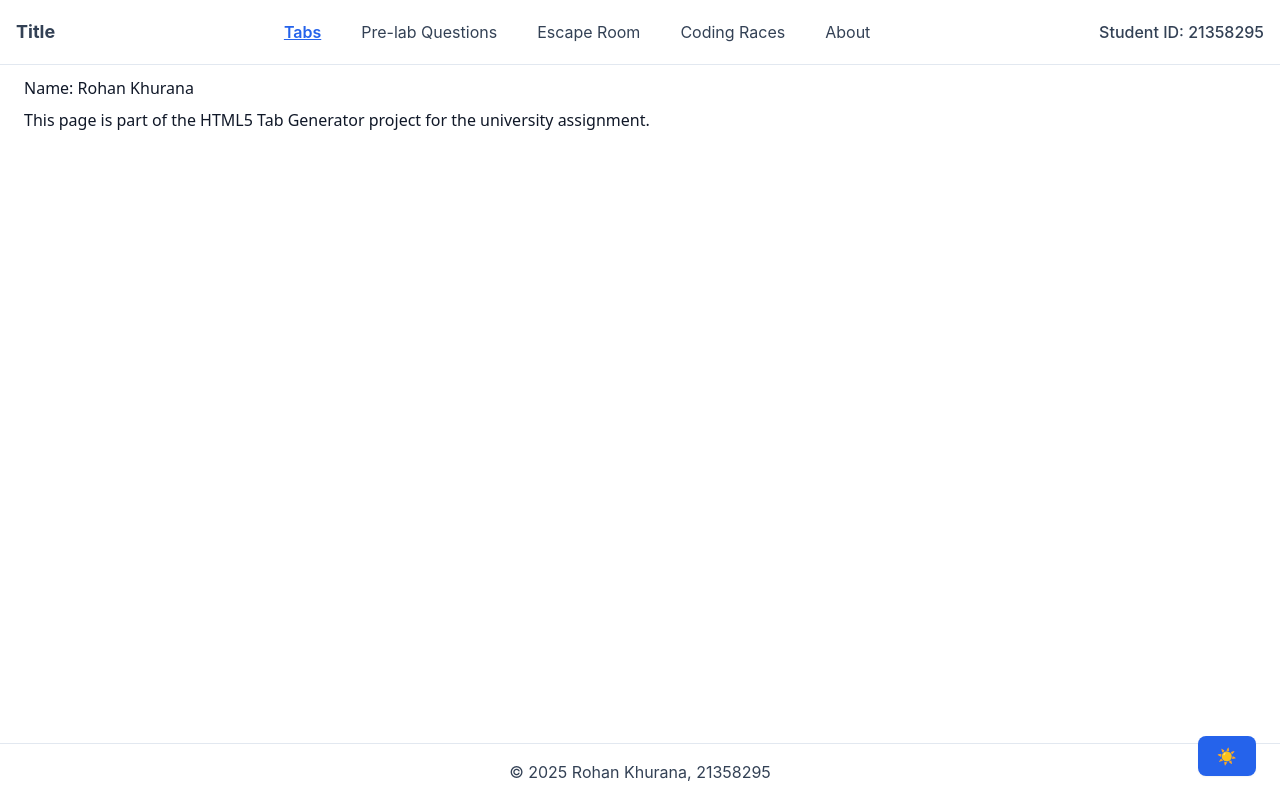
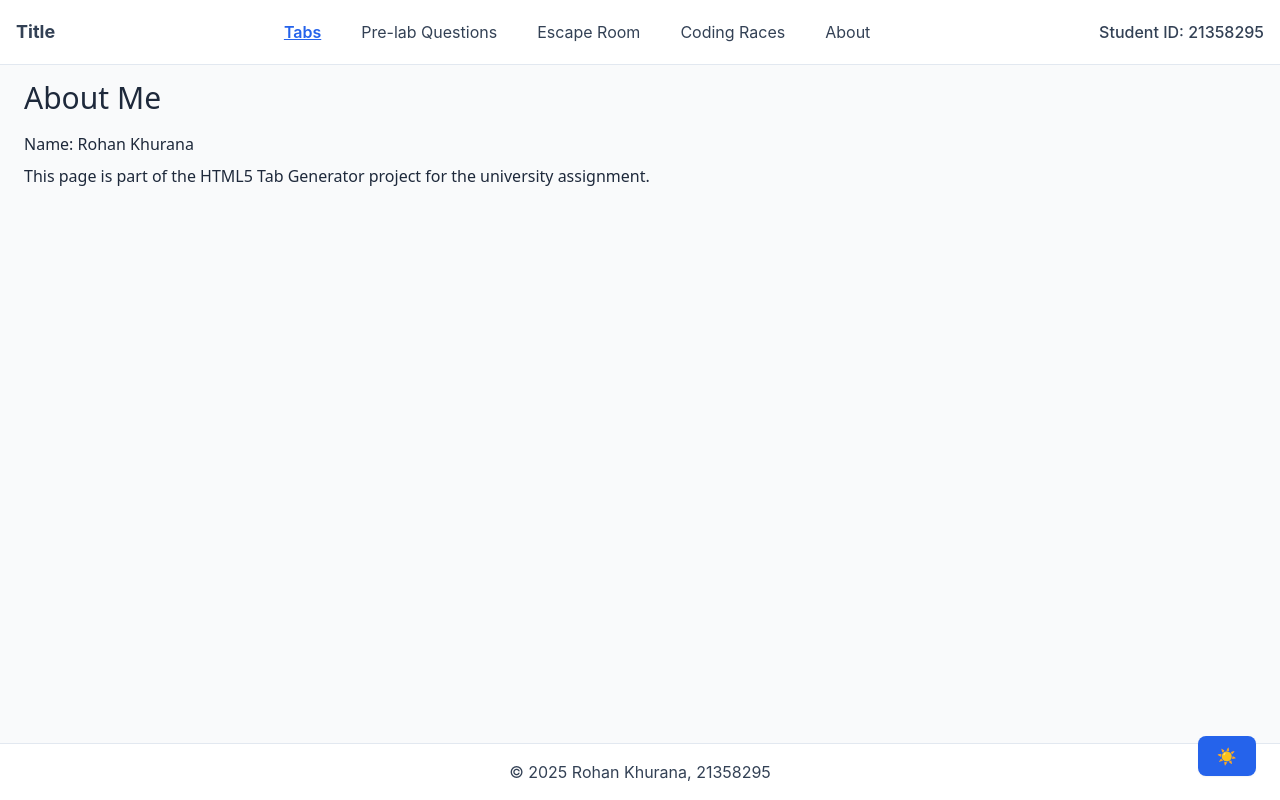
Before and after one commit to innovatewithkishlay/tab-code-generator, a Next.js app: page /about in a window 1280 px wide. Built offline with nearby package versions, Linux system fonts and the light colour scheme.

Commit message:
Fix dark mode background and tab styling by setting explicit backgrounds on Layout

```diff
--- a/src/pages/about.tsx
+++ b/src/pages/about.tsx
@@ -1,14 +1,16 @@
-import React from 'react';
+import React from "react";
 
 const About: React.FC = () => {
   return (
-    <div className="p-6 font-sans relative min-h-screen bg-white dark:bg-gray-900 text-gray-900 dark:text-white">
+    <div className="app-content min-h-screen p-6 pt-20 bg-inherit font-sans">
       <div className="fixed top-4 left-4 font-bold">
         Student ID: 21358295
       </div>
       <h1 className="text-3xl mb-4">About Me</h1>
       <p className="mb-2">Name: Rohan Khurana</p>
-      <p>This page is part of the HTML5 Tab Generator project for the university assignment.</p>
+      <p>
+        This page is part of the HTML5 Tab Generator project for the university assignment.
+      </p>
     </div>
   );
 };
--- a/src/pages/coding-races.tsx
+++ b/src/pages/coding-races.tsx
@@ -10,7 +10,7 @@ const races = [
 
 const CodingRaces: React.FC = () => {
   return (
-    <div className="min-h-screen p-6 pt-20 bg-white dark:bg-gray-900 text-gray-900 dark:text-white font-sans">
+    <div className="app-content min-h-screen p-6 pt-20 bg-inherit font-sans">
       <h1 className="mb-6 text-3xl">Coding Races</h1>
       <ul className="list-disc list-inside space-y-2">
         {races.map((race, idx) => (
--- a/src/pages/escape-room.tsx
+++ b/src/pages/escape-room.tsx
@@ -10,7 +10,7 @@ const escapeRoomTasks = [
 
 const EscapeRoom: React.FC = () => {
   return (
-    <div className="p-6 min-h-screen bg-white dark:bg-gray-900 text-gray-900 dark:text-white pt-20 font-sans">
+    <div className="app-content min-h-screen p-6 pt-20 bg-inherit font-sans">
       <h1 className="text-3xl mb-6">Escape Room</h1>
       <ul className="list-decimal list-inside space-y-2">
         {escapeRoomTasks.map((task, index) => (
--- a/src/pages/pre-lab.tsx
+++ b/src/pages/pre-lab.tsx
@@ -10,9 +10,7 @@ const preLabQuestions = [
 
 const PreLab: React.FC = () => {
   return (
-    <div
-      className="p-6 min-h-screen bg-gray-50 dark:bg-gray-900 text-gray-900 dark:text-gray-100 pt-20 font-sans"
-    >
+       <div className="app-content min-h-screen p-6 pt-20 bg-inherit font-sans">
       <h1 className="text-3xl mb-6">Pre-lab Questions</h1>
       <ul className="list-disc list-inside space-y-2">
         {preLabQuestions.map((question, index) => (
--- a/src/styles/globals.css
+++ b/src/styles/globals.css
@@ -8,15 +8,18 @@ html, body {
 
 body, html {
   background: #f9fafb;
-  color: #1e293b;
   font-family: "Inter", sans-serif;
 }
 
 .dark body, .dark html {
   background: #181c24;
+}
+.app-content {
+  color: #1e293b;
+}
+.dark .app-content {
   color: #f1f5f9;
 }
-
 /* --- Header --- */
 header {
   background: #fff;
```
Also changed, not shown: src/components/Layout.tsx (indentation only).
